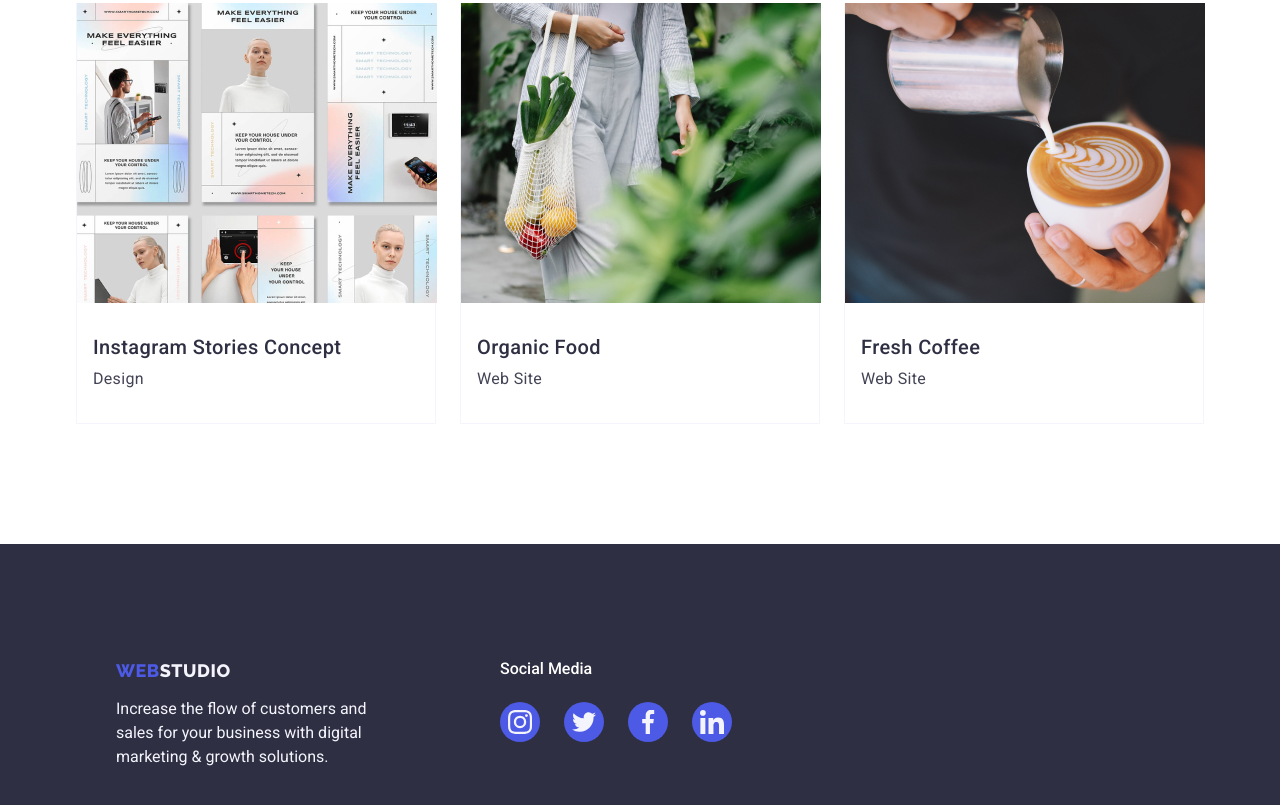
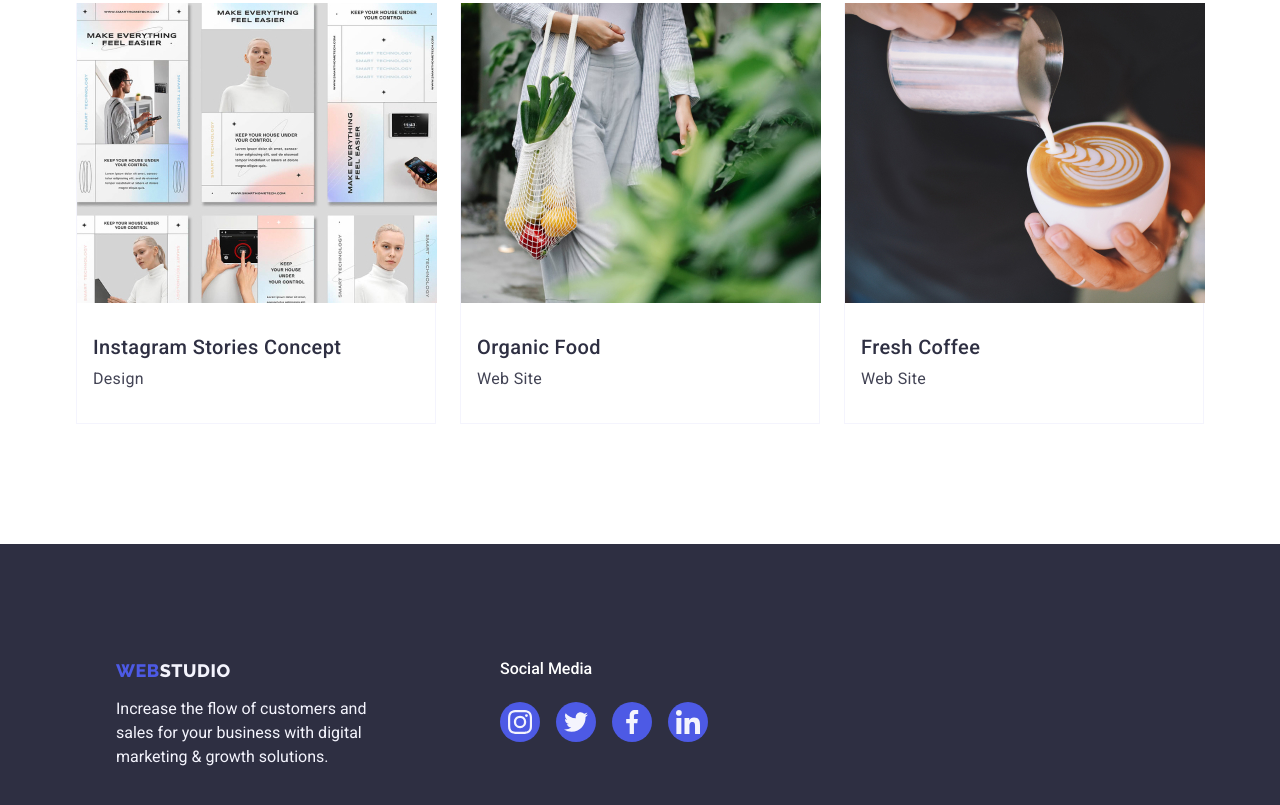
Before and after one commit to ggieu/goit-markup-hw-04, a plain HTML site: page portfolio.html in a window 1280 px wide. Shown: the part 1226-2031 px from the top of the page. Drawn offline with nearby package versions, Linux system fonts and the light colour scheme.

Commit message:
Update portfolio.html

```diff
--- a/portfolio.html
+++ b/portfolio.html
@@ -158,7 +158,7 @@
                 </li>
                 <li class="footer-text-display-inc">
                     <p class="socials-footer"> Social Media </p>
-                    <ul class="team-soc-list list footer-soc-list">
+                    <ul class="team-soc-list-2 list footer-soc-list">
                         <li class="team-soc-item"><a href="" class="team-soc-link-footer link">
                                 <svg class="team-soc-icon" width="24" height="24">
                                     <use href="./images/icons.svg#icon-instagram"></use>
```
